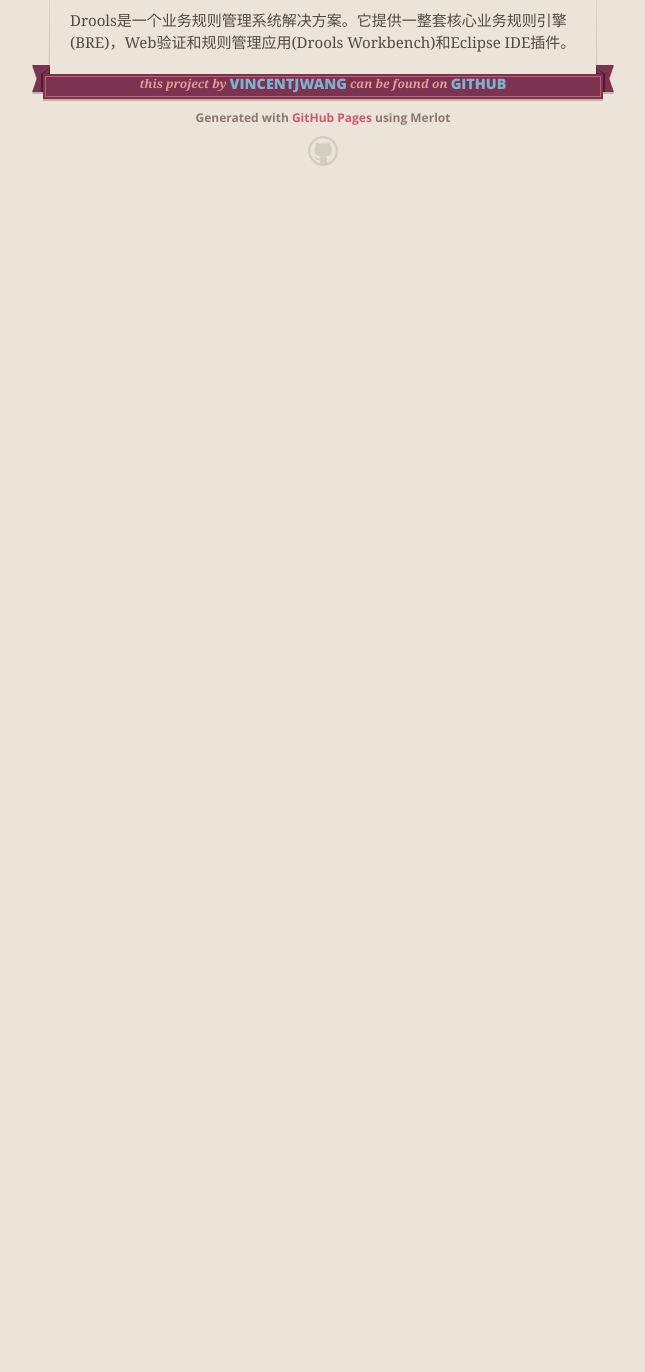
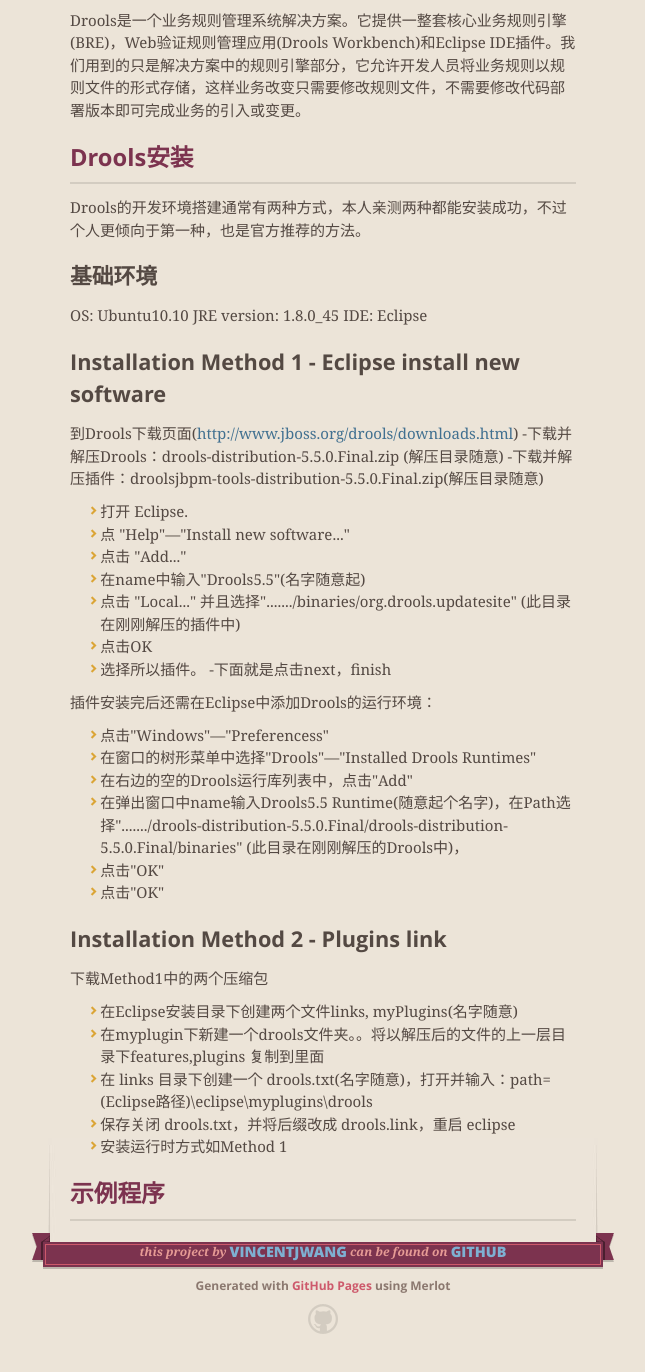
Before and after one commit to vincentjwang/droolscourse, a plain HTML site: page index.html in a window 1280 px wide. Shown: the part 414-1786 px from the top of the page, without its empty margins (317-962 px from the left). Before the commit the page ends 800 px from the top, so only its background shows below. Drawn offline with nearby package versions, Linux system fonts and the light colour scheme.

Commit message:
Create gh-pages branch via GitHub

```diff
--- a/index.html
+++ b/index.html
@@ -46,8 +46,8 @@
 
 
       <section id="main_content">
-        <h3>
-<a id="drools介绍和环境搭建" class="anchor" href="#drools%E4%BB%8B%E7%BB%8D%E5%92%8C%E7%8E%AF%E5%A2%83%E6%90%AD%E5%BB%BA" aria-hidden="true"><span class="octicon octicon-link"></span></a>Drools介绍和环境搭建</h3>
+        <h1>
+<a id="drools介绍和环境搭建" class="anchor" href="#drools%E4%BB%8B%E7%BB%8D%E5%92%8C%E7%8E%AF%E5%A2%83%E6%90%AD%E5%BB%BA" aria-hidden="true"><span class="octicon octicon-link"></span></a>Drools介绍和环境搭建</h1>
 
 <p>关于Drools的介绍，我们看下官网的描述：</p>
 
@@ -55,7 +55,65 @@
 <p>Drools is a Business Rules Management System (BRMS) solution. It provides a core Business Rules Engine (BRE), a web authoring and rules management application (Drools Workbench) and an Eclipse IDE plugin for core development.</p>
 </blockquote>
 
-<p>Drools是一个业务规则管理系统解决方案。它提供一整套核心业务规则引擎(BRE)，Web验证和规则管理应用(Drools Workbench)和Eclipse IDE插件。</p>
+<p>Drools是一个业务规则管理系统解决方案。它提供一整套核心业务规则引擎(BRE)，Web验证规则管理应用(Drools Workbench)和Eclipse IDE插件。我们用到的只是解决方案中的规则引擎部分，它允许开发人员将业务规则以规则文件的形式存储，这样业务改变只需要修改规则文件，不需要修改代码部署版本即可完成业务的引入或变更。</p>
+
+<h2>
+<a id="drools安装" class="anchor" href="#drools%E5%AE%89%E8%A3%85" aria-hidden="true"><span class="octicon octicon-link"></span></a>Drools安装</h2>
+
+<p>Drools的开发环境搭建通常有两种方式，本人亲测两种都能安装成功，不过个人更倾向于第一种，也是官方推荐的方法。</p>
+
+<h3>
+<a id="基础环境" class="anchor" href="#%E5%9F%BA%E7%A1%80%E7%8E%AF%E5%A2%83" aria-hidden="true"><span class="octicon octicon-link"></span></a>基础环境</h3>
+
+<p>OS: Ubuntu10.10
+JRE version: 1.8.0_45
+IDE: Eclipse</p>
+
+<h3>
+<a id="installation-method-1---eclipse-install-new-software" class="anchor" href="#installation-method-1---eclipse-install-new-software" aria-hidden="true"><span class="octicon octicon-link"></span></a>Installation Method 1 - Eclipse install new software</h3>
+
+<p>到Drools下载页面(<a href="http://www.jboss.org/drools/downloads.html">http://www.jboss.org/drools/downloads.html</a>)
+-下载并解压Drools：drools-distribution-5.5.0.Final.zip  (解压目录随意)
+-下载并解压插件：droolsjbpm-tools-distribution-5.5.0.Final.zip(解压目录随意)</p>
+
+<ul>
+<li>打开 Eclipse.</li>
+<li>点 "Help"—"Install new software..."</li>
+<li>点击 "Add..."<br>
+</li>
+<li>在name中输入"Drools5.5"(名字随意起)</li>
+<li>点击 "Local..." 并且选择"......./binaries/org.drools.updatesite" (此目录在刚刚解压的插件中)</li>
+<li>点击OK</li>
+<li>选择所以插件。
+-下面就是点击next，finish</li>
+</ul>
+
+<p>插件安装完后还需在Eclipse中添加Drools的运行环境：</p>
+
+<ul>
+<li>点击"Windows"—"Preferencess"</li>
+<li>在窗口的树形菜单中选择"Drools"—"Installed Drools Runtimes"</li>
+<li>在右边的空的Drools运行库列表中，点击"Add"</li>
+<li>在弹出窗口中name输入Drools5.5 Runtime(随意起个名字)，在Path选择"......./drools-distribution-5.5.0.Final/drools-distribution-5.5.0.Final/binaries" (此目录在刚刚解压的Drools中)，</li>
+<li>点击"OK"</li>
+<li>点击"OK"</li>
+</ul>
+
+<h3>
+<a id="installation-method-2---plugins-link" class="anchor" href="#installation-method-2---plugins-link" aria-hidden="true"><span class="octicon octicon-link"></span></a>Installation Method 2 - Plugins link</h3>
+
+<p>下载Method1中的两个压缩包</p>
+
+<ul>
+<li>在Eclipse安装目录下创建两个文件links, myPlugins(名字随意)</li>
+<li>在myplugin下新建一个drools文件夹。。将以解压后的文件的上一层目录下features,plugins 复制到里面</li>
+<li>在 links 目录下创建一个 drools.txt(名字随意)，打开并输入：path=(Eclipse路径)\eclipse\myplugins\drools</li>
+<li>保存关闭 drools.txt，并将后缀改成 drools.link，重启 eclipse</li>
+<li>安装运行时方式如Method 1</li>
+</ul>
+
+<h2>
+<a id="示例程序" class="anchor" href="#%E7%A4%BA%E4%BE%8B%E7%A8%8B%E5%BA%8F" aria-hidden="true"><span class="octicon octicon-link"></span></a>示例程序</h2>
       </section>
 
       <footer>
```
Also changed, not shown: params.json (+1 -1 lines).
